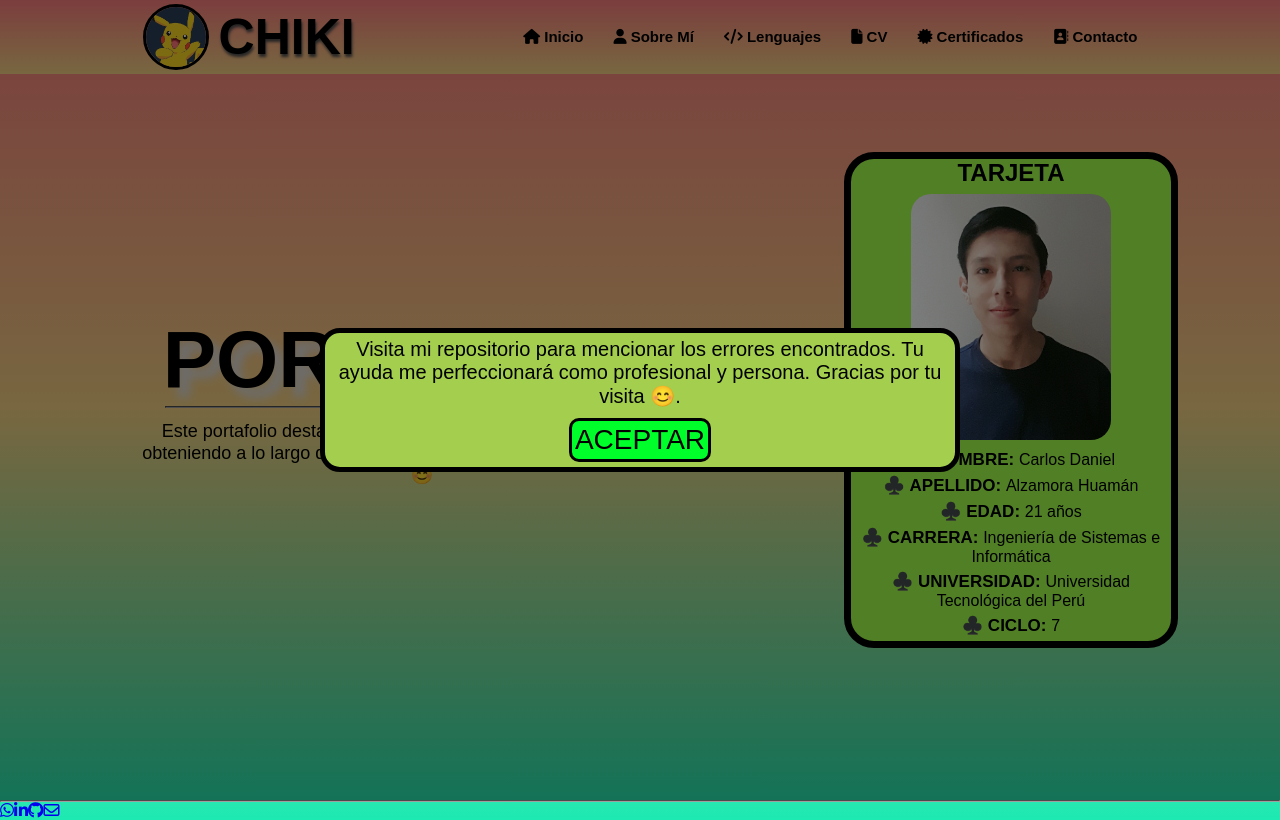
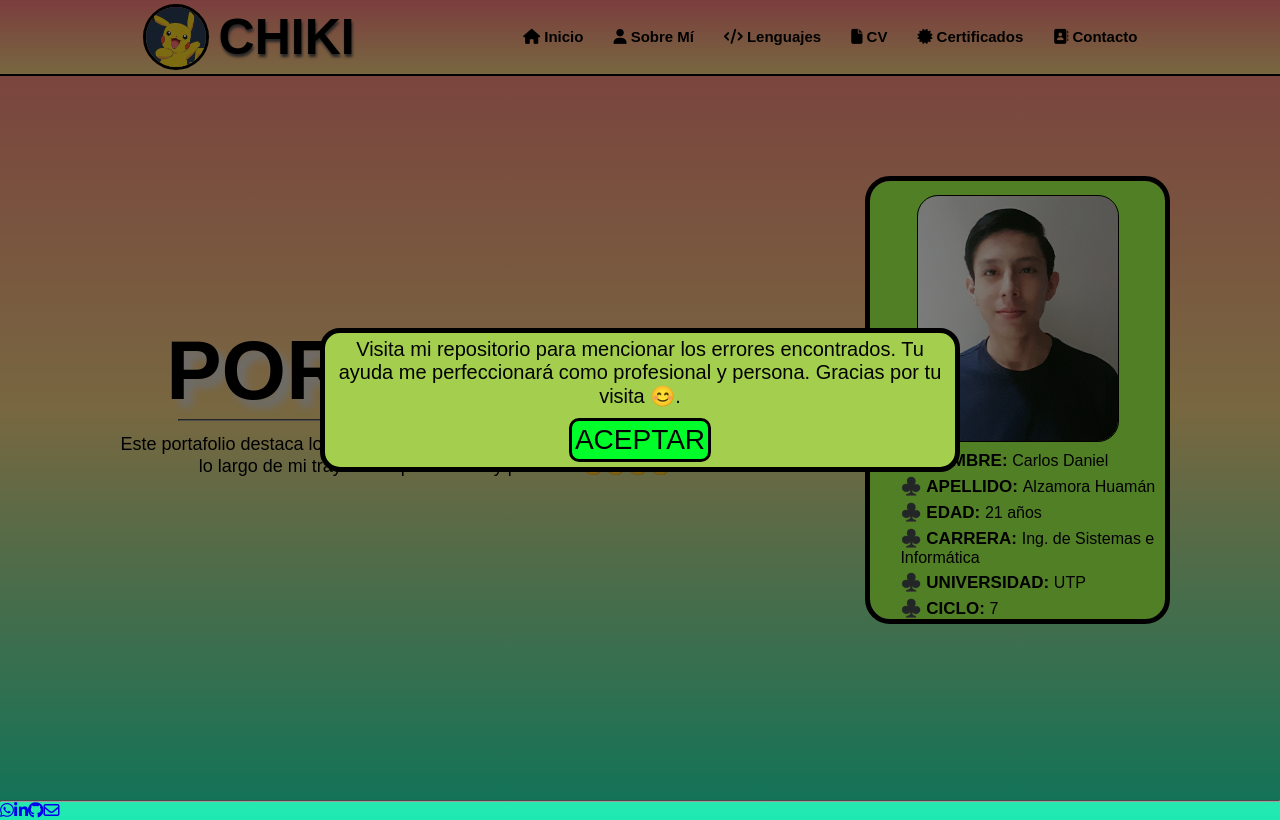
Before and after one commit to Chiki975/portfolio-react, a React (Create React App) app: page / in a window 1280 px wide. Built offline with nearby package versions, Linux system fonts and the light colour scheme.

Commit message:
ghghngng

```diff
--- /dev/null
+++ b/src/js/useHeaderVisibility.js
@@ -0,0 +1,38 @@
+import { useState, useEffect } from "react";
+
+const useHeaderVisibility = () => {
+  const [isHeaderVisible, setHeaderVisible] = useState(true);
+
+  useEffect(() => {
+    let timer;
+
+    const hideHeader = () => {
+      setHeaderVisible(false);
+      timer = setTimeout(showHeader, 5000);
+    };
+
+    const showHeader = () => {
+      setHeaderVisible(true);
+      timer = setTimeout(hideHeader, 5000);
+    };
+
+    const handleUserInteraction = () => {
+      clearTimeout(timer);
+      showHeader();
+    };
+
+    timer = setTimeout(hideHeader, 5000);
+    window.addEventListener("scroll", handleUserInteraction);
+    window.addEventListener("click", handleUserInteraction);
+
+    return () => {
+      clearTimeout(timer);
+      window.removeEventListener("scroll", handleUserInteraction);
+      window.removeEventListener("click", handleUserInteraction);
+    };
+  }, []);
+
+  return isHeaderVisible;
+};
+
+export default useHeaderVisibility;
--- a/src/pages/Inicio.js
+++ b/src/pages/Inicio.js
@@ -22,9 +22,8 @@ const Inicio = () => {
         </main>
 
         <div className="cartilla-div">
-          <h2>TARJETA</h2>
           <div>
-            <figure className="cartilla-div-img">
+            <figure className="cartilla-div-figure">
               <img src={perfil} alt="perfil.jpeg" title="Perfil" />
             </figure>
 
@@ -37,10 +36,10 @@ const Inicio = () => {
               </li>
               <CalcularEdad />
               <li>
-                <b>&#160;CARRERA:&#160;</b>Ingeniería de Sistemas e Informática
+                <b>&#160;CARRERA:&#160;</b>Ing. de Sistemas e Informática
               </li>
               <li>
-                <b>&#160;UNIVERSIDAD:&#160;</b>Universidad Tecnológica del Perú
+                <b>&#160;UNIVERSIDAD:&#160;</b>UTP
               </li>
               <li>
                 <b>&#160;CICLO:&#160;</b>
--- a/src/pages/Layout.js
+++ b/src/pages/Layout.js
@@ -1,4 +1,5 @@
-import { useState, useEffect } from "react";
+import { useState } from "react";
+import useHeaderVisibility from "../js/useHeaderVisibility.js";
 import { Outlet, Link } from "react-router-dom";
 import Footer from "../pages/Footer.js";
 import Dialogo from "../js/dialog.js";
@@ -7,40 +8,11 @@ import "../styles/layout-style.css";
 
 const Layout = () => {
   const [isOpen, setIsOpen] = useState(false);
-  const [isHeaderVisible, setHeaderVisible] = useState(true);
+  const isHeaderVisible = useHeaderVisibility();
 
   const handleClick = () => {
     setIsOpen(!isOpen);
   };
-
-  useEffect(() => {
-    let timer;
-
-    const hideHeader = () => {
-      setHeaderVisible(false);
-      timer = setTimeout(showHeader, 5000);
-    };
-
-    const showHeader = () => {
-      setHeaderVisible(true);
-      timer = setTimeout(hideHeader, 5000);
-    };
-
-    const handleUserInteraction = () => {
-      clearTimeout(timer);
-      showHeader();
-    };
-
-    timer = setTimeout(hideHeader, 5000);
-    window.addEventListener("scroll", handleUserInteraction);
-    window.addEventListener("click", handleUserInteraction);
-
-    return () => {
-      clearTimeout(timer);
-      window.removeEventListener("scroll", handleUserInteraction);
-      window.removeEventListener("click", handleUserInteraction);
-    };
-  }, []);
 
   return (
     <div>
--- a/src/styles/inicio-style.css
+++ b/src/styles/inicio-style.css
@@ -17,50 +17,42 @@
 
 .presentacion-div h1 {
     text-align: center;
-    font-size: 80px;
-    text-shadow: 10px 10px 10px #dadada;
+    font-size: 83px;
+    text-shadow: 8px 8px 8px #dadada;
 }
 
 .presentacion-div p {
     text-align: center;
     font-size: 18px;
     margin-top: 13px;
-    margin-left: 35px;
-    margin-right: 35px;
+    margin-left: 0 35px;
 }
 
 .cartilla-div {
-    width: 25%;
-    border: 7px solid #000000;
-    border-radius: 30px;
+    width: 23%;
+    outline: 5px solid #000000;
+    border-radius: 20px;
     overflow: hidden;
     background-color: #a3ff4c;
-    text-align: center;
 }
 
-.cartilla-div h3 {
-    text-align: center;
-    font-size: 35px;
-    margin-top: 7px;
+.cartilla-div-figure {
+    max-width: 200px;
+    min-width: 90px;
+    margin-left: auto;
+    margin-right: auto;
+    border-radius: 20px;
+    margin-top: 15px;
 }
 
-.cartilla-div-img {
-    max-width: 200px;
-    min-width: 100px;
-    margin-left: auto;
-    margin-right: auto;
-    border-radius: 30px;
-    margin-top: 7px;
-}
-
-.cartilla-div-img img {
+.cartilla-div-figure img {
     width: 100%;
     border-radius: 20px;
+    outline: 1px solid #000000;
 }
 
 .cartilla-description {
-    margin-top: 10px;
-    margin: 5px;
+    padding-left: 30px;
 }
 
 .cartilla-description li {
@@ -75,17 +67,7 @@
     content: "♣️";
 }
 
-/*
------------------------------------
------------------------------------
------------------------------------
-Responsive TABLET
------------------------------------
------------------------------------
------------------------------------
-*/
-
-@media(max-width:1023px) and (min-width:768px) {
+/* @media(max-width:1023px) and (min-width:768px) {
 
     .inicio-div {
         display: flex;
@@ -104,16 +86,6 @@ Responsive TABLET
         width: 40%;
     }
 }
-
-/*
------------------------------------
------------------------------------
------------------------------------
-Responsive CELULAR
------------------------------------
------------------------------------
------------------------------------
-*/
 
 @media(max-width:767px) {
 
@@ -138,4 +110,4 @@ Responsive CELULAR
     .cartilla-div {
         width: 75%;
     }
-}
+} */
--- a/src/styles/layout-style.css
+++ b/src/styles/layout-style.css
@@ -1,9 +1,9 @@
 header {
-    transition: top 0.3s ease;
-    overflow: hidden;
     position: fixed;
     width: 100%;
     background: linear-gradient(#f87c7c, #f1d081);
+    transition: top 0.3s ease;
+    border-bottom: 2px solid #000000;
 }
 
 header a {
```
